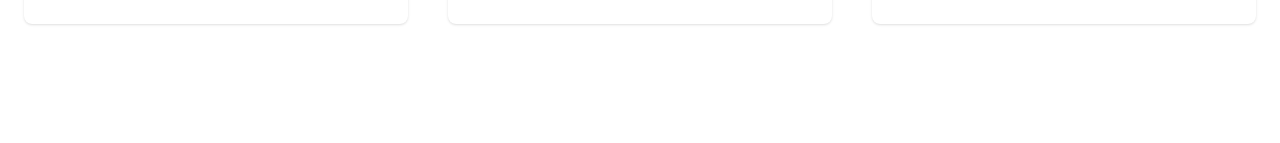
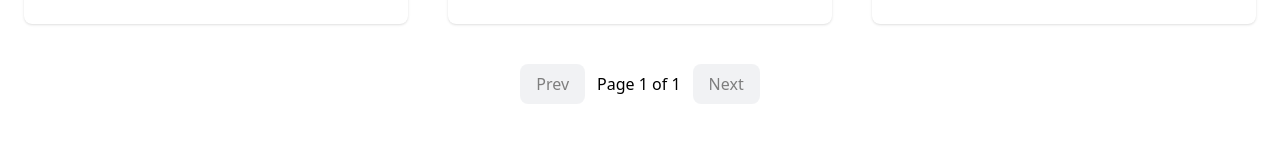
Before and after one commit to ratnesh2507/blog-website, a React (Vite) app: page /blog in a window 1280 px wide. Shown: the part 605-748 px from the top of the page. Built offline with nearby package versions, Linux system fonts and the light colour scheme.

Commit message:
Adding pagination

```diff
--- a/src/pages/Blog/BlogList.jsx
+++ b/src/pages/Blog/BlogList.jsx
@@ -1,10 +1,20 @@
 import { useSelector } from "react-redux";
 import { Link } from "react-router-dom";
+import { useState } from "react";
 import { FaArrowLeft } from "react-icons/fa";
 import BlogCard from "../../components/BlogCard";
 
 export default function BlogList() {
   const posts = useSelector((state) => state.posts.posts);
+
+  // Pagination state
+  const [currentPage, setCurrentPage] = useState(1);
+  const postsPerPage = 10;
+
+  // Calculate pagination values
+  const totalPages = Math.ceil(posts.length / postsPerPage);
+  const startIndex = (currentPage - 1) * postsPerPage;
+  const currentPosts = posts.slice(startIndex, startIndex + postsPerPage);
 
   return (
     <div className="max-w-7xl mx-auto px-6 py-12 mt-20">
@@ -23,11 +33,34 @@ export default function BlogList() {
 
       {/* Posts Grid */}
       {posts.length > 0 ? (
-        <div className="grid gap-10 sm:grid-cols-2 lg:grid-cols-3">
-          {posts.map((post) => (
-            <BlogCard key={post.id} post={post} />
-          ))}
-        </div>
+        <>
+          <div className="grid gap-10 sm:grid-cols-2 lg:grid-cols-3">
+            {currentPosts.map((post) => (
+              <BlogCard key={post.id} post={post} />
+            ))}
+          </div>
+
+          {/* Pagination Controls */}
+          <div className="flex justify-center items-center gap-3 mt-10">
+            <button
+              onClick={() => setCurrentPage((p) => Math.max(p - 1, 1))}
+              disabled={currentPage === 1}
+              className="px-4 py-2 bg-gray-200 rounded-lg disabled:opacity-50 hover:bg-gray-300 transition-colors"
+            >
+              Prev
+            </button>
+            <span className="font-medium">
+              Page {currentPage} of {totalPages}
+            </span>
+            <button
+              onClick={() => setCurrentPage((p) => Math.min(p + 1, totalPages))}
+              disabled={currentPage === totalPages}
+              className="px-4 py-2 bg-gray-200 rounded-lg disabled:opacity-50 hover:bg-gray-300 transition-colors"
+            >
+              Next
+            </button>
+          </div>
+        </>
       ) : (
         <div className="text-center py-16 bg-gray-50 rounded-2xl shadow-inner">
           <p className="text-gray-500 text-lg">
```
